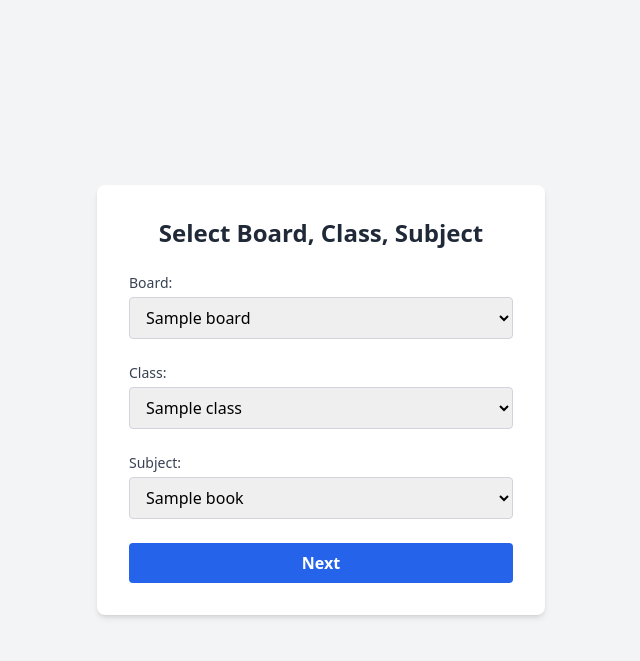
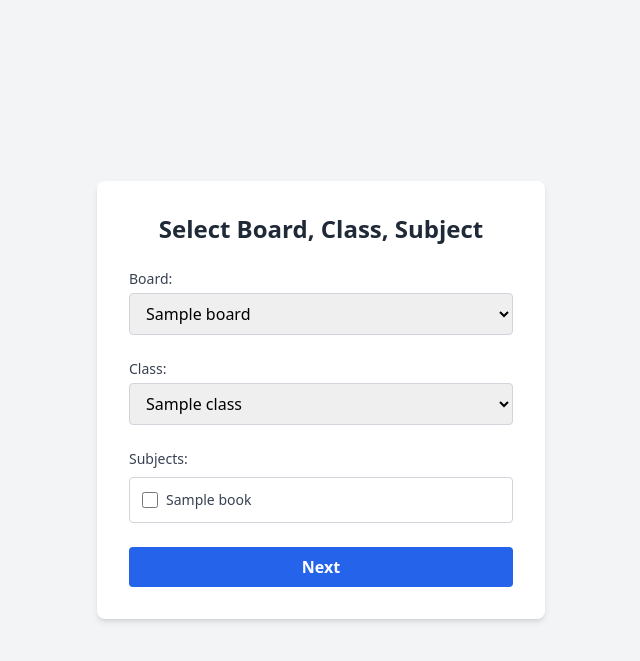
Before and after one commit to khushikri1398/python_flask_ai_question_paper_creator, a Flask app: template templates/index.html in a window 1280 px wide. Shown: the top 661 px of the page, without its empty margins (319-959 px from the left). Run offline with Flask 3, Linux system fonts and the light colour scheme; the template is opened without the code that fills it: most values are stand-ins (such as "Sample title", 1, 10 or a date in 2020); some libraries are stand-ins or nearby versions.

Commit message:
changes done

```diff
--- a/app.py
+++ b/app.py
@@ -21,19 +21,28 @@ def index():
         textbooks = []
     return render_template('index.html', textbooks=textbooks)
 
+
 @app.route('/select', methods=['POST'])
 def select():
     board = request.form.get("board")
     class_name = request.form.get("class")
-    subject = request.form.get("subject")
+    subjects = request.form.getlist("subject")  # Changed to handle multiple subjects
 
-    print(f"Received Board: {board}, Class: {class_name}, Subject: {subject}")
+    print(f"Received Board: {board}, Class: {class_name}, Subjects: {subjects}")
 
     try:
         response = requests.get(TEXTBOOKS_API)
         response.raise_for_status()
         textbooks = response.json().get('data', {}).get('getBooks', [])
+    except requests.RequestException as e:
+        print(f"Error fetching textbooks: {e}")
+        textbooks = []
 
+    all_chapters = []
+    all_topics = []
+    all_subtopics = []
+
+    for subject in subjects:
         matching_book = next(
             (book for book in textbooks if
              book.get('board') == board and
@@ -43,34 +52,34 @@ def select():
         )
 
         if not matching_book:
-            print("No matching textbook found for the given inputs.")
-            return render_template('select.html', board=board, class_name=class_name, subject=subject,
-                                   chapters=[], topics=[], subtopics=[])
+            print(f"No matching textbook found for subject: {subject}")
+            continue
 
         book_id = matching_book.get("id")
-        print(f"Matched book ID (subject ID): {book_id}")
+        print(f"Matched book ID for {subject}: {book_id}")
 
-        page_attr_url = f"https://staticapis.pragament.com/textbooks/page_attributes/{book_id}.json"
-        response = requests.get(page_attr_url)
-        response.raise_for_status()
-        topics_data = response.json()
-    except requests.RequestException as e:
-        print(f"Error fetching page attributes: {e}")
-        topics_data = []
+        try:
+            page_attr_url = f"https://staticapis.pragament.com/textbooks/page_attributes/{book_id}.json"
+            response = requests.get(page_attr_url)
+            response.raise_for_status()
+            topics_data = response.json()
+        except requests.RequestException as e:
+            print(f"Error fetching page attributes for {subject}: {e}")
+            continue
 
-    chapters = [item for item in topics_data if item.get('type') == 'chapter']
-    topics = [item for item in topics_data if item.get('type') == 'topic']
-    subtopics = [item for item in topics_data if item.get('type') == 'subtopic']
+        all_chapters.extend([item for item in topics_data if item.get('type') == 'chapter'])
+        all_topics.extend([item for item in topics_data if item.get('type') == 'topic'])
+        all_subtopics.extend([item for item in topics_data if item.get('type') == 'subtopic'])
 
-    return render_template('select.html', board=board, class_name=class_name, subject=subject,
-                           chapters=chapters, topics=topics, subtopics=subtopics)
+    return render_template('select.html', board=board, class_name=class_name, subjects=subjects,
+                           chapters=all_chapters, topics=all_topics, subtopics=all_subtopics)
 
 
 @app.route('/generate', methods=['POST'])
 def generate():
     board = request.form.get("board")
     class_name = request.form.get("class")
-    subject = request.form.get("subject")
+    subjects = request.form.getlist("subject")
     chapters = request.form.getlist("chapters")
     topics = request.form.getlist("topics")
     subtopics = request.form.getlist("subtopics")
@@ -82,7 +91,7 @@ def generate():
         "task": "Generate multiple-choice questions",
         "board": board if board else "Unknown",
         "class": class_name if class_name else "Unknown",
-        "subject": subject if subject else "Unknown",
+        "subject": subjects if subjects else ["Unknown"],
         "chapters": chapters,
         "topics": topics,
         "subtopics": subtopics,
@@ -92,27 +101,26 @@ def generate():
     }
 
     system_prompt = (
-    "You are an AI that only responds with valid JSON."
-    "Do not include any explanations or natural language text. "
-    "Just return a JSON object with the following format:\n"
-    "{\n"
-    '  "board": "CBSE",\n'
-    '  "class": "10",\n'
-    '  "subject": "Mathematics",\n'
-    '  "questions": [\n'
-    "    {\n"
-    '      "question": "Sample question?",\n'
-    '      "options": ["Option A", "Option B", "Option C", "Option D"],\n'
-    '      "correct_answer": "Option A"\n'
-    "    }\n"
-    "  ]\n"
-    "}\n"
-    "Generate exactly {n} multiple-choice questions. "
-    "Ensure each has 4 options and 1 correct answer. "
-    "Base the questions on the provided subject, class, board, chapters, topics, and subtopics. "
-    "Respond only with JSON.".replace("{n}", str(prompt_data['total_questions']))
+        "You are an AI that only responds with valid JSON. "
+        "Do not include any explanations or natural language text. "
+        "Just return a JSON object with the following format:\n"
+        "{\n"
+        '  "board": "CBSE",\n'
+        '  "class": "10",\n'
+        '  "subject": ["Mathematics", "Science"],\n'
+        '  "questions": [\n'
+        "    {\n"
+        '      "question": "Sample question?",\n'
+        '      "options": ["Option A", "Option B", "Option C", "Option D"],\n'
+        '      "correct_answer": "Option A"\n'
+        "    }\n"
+        "  ]\n"
+        "}\n"
+        f"Generate exactly {prompt_data['total_questions']} multiple-choice questions. "
+        "Ensure each has 4 options and 1 correct answer. "
+        "Base the questions on the provided board, class, subjects (multiple allowed), chapters, topics, and subtopics. "
+        "Respond only with JSON."
     )
-
 
     ollama_prompt = f"{system_prompt}\n{json.dumps(prompt_data, indent=4)}"
 
@@ -124,7 +132,7 @@ def generate():
             input=ollama_prompt,
             capture_output=True,
             text=True,
-            timeout=1600
+            timeout=1000000
         )
 
         print(f"Ollama raw output:\n{result.stdout}")
@@ -150,16 +158,15 @@ def generate():
         print(f"Error generating JSON with Ollama: {e}")
         paper_json = {}
 
-    # Save JSON to file
     json_path = "paper.json"
     with open(json_path, "w") as f:
         json.dump(paper_json, f)
 
-    # Generate PDF
     pdf_path = "Question.pdf"
     generate_pdf(paper_json, pdf_path)
 
     return render_template('result.html', paper_json=paper_json, pdf_code="PDF generated successfully.")
+
 
 
 def generate_pdf(data, output_pdf):
@@ -167,12 +174,15 @@ def generate_pdf(data, output_pdf):
     pdf.add_page()
 
     # Add Unicode font
-    font_path = "fonts\DejaVuSans.ttf"
+    font_path = "fonts/DejaVuSans.ttf"
     pdf.add_font('DejaVu', '', font_path, uni=True)
     pdf.set_font("DejaVu", size=12)
 
     pdf.cell(200, 10, txt="Generated Question Paper", ln=1, align='C')
-    pdf.cell(200, 10, txt=f"Board: {data.get('board', 'N/A')}, Class: {data.get('class', 'N/A')}, Subject: {data.get('subject', 'N/A')}", ln=2, align='C')
+
+    subjects = data.get('subject', [])
+    subjects_str = ", ".join(subjects) if isinstance(subjects, list) else subjects
+    pdf.cell(200, 10, txt=f"Board: {data.get('board', 'N/A')}, Class: {data.get('class', 'N/A')}, Subject: {subjects_str}", ln=2, align='C')
     pdf.ln(10)
 
     questions = data.get("questions", [])
@@ -192,7 +202,6 @@ def generate_pdf(data, output_pdf):
 
     pdf.output(output_pdf)
     print(f"PDF successfully generated: {output_pdf}")
-
 
 @app.route('/download_pdf')
 def download_pdf():
--- a/templates/index.html
+++ b/templates/index.html
@@ -38,26 +38,20 @@
             </div>
 
             <div>
-                <label class="block text-sm font-medium text-gray-700 mb-1">Subject:</label>
-                <select name="subject" id="subject" class="w-full border border-gray-300 rounded px-3 py-2">
+                <label class="block text-sm font-medium text-gray-700 mb-2">Subjects:</label>
+                <div class="grid grid-cols-2 gap-2 max-h-60 overflow-y-auto border border-gray-300 rounded p-3">
                     {% set seen_subjects = [] %}
                     {% for book in textbooks %}
                         {% if book['subject'] not in seen_subjects %}
-                            <option value="{{ book['subject'] }}">{{ book['subject'] }}</option>
+                            <label class="inline-flex items-center space-x-2">
+                                <input type="checkbox" name="subject" value="{{ book['subject'] }}" class="form-checkbox h-4 w-4 text-blue-600">
+                                <span class="text-gray-700 text-sm">{{ book['subject'] }}</span>
+                            </label>
                             {% set _ = seen_subjects.append(book['subject']) %}
                         {% endif %}
                     {% endfor %}
-                </select>
-                <input type="hidden" name="selected_subject" id="selected_subject" value="">
+                </div>
             </div>
-
-            <script>
-                document.addEventListener("DOMContentLoaded", () => {
-                    document.querySelector("#subject").addEventListener("change", function () {
-                        document.getElementById("selected_subject").value = this.value;
-                    });
-                });
-            </script>
 
             <div class="text-center">
                 <button type="submit" class="bg-blue-600 hover:bg-blue-700 text-white font-semibold px-6 py-2 rounded w-full">
```
Also changed, not shown: 1 other file.
